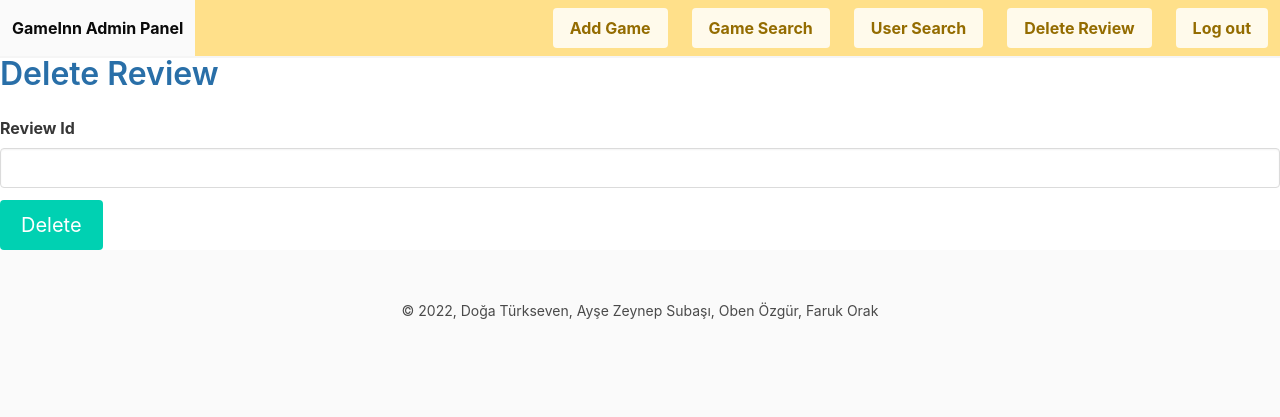
After one commit to GameInn36/admin-panel, a Flask app: page /delete_review in a window 1280 px wide. The commit adds this page. Shown: the top 417 px of the page. Run offline with Flask 2, Linux system fonts and the light colour scheme; a user stored in the database is signed in.

Commit message:
Add delete review to admin panel

```diff
--- a/app.py
+++ b/app.py
@@ -25,6 +25,7 @@ def create_app():
     app.add_url_rule("/add_game", view_func=views.add_game_new_page, methods=["GET", "POST"])
     app.add_url_rule("/delete_game/<string:id>", view_func=views.delete_game_page)
     app.add_url_rule("/delete_user/<string:id>", view_func=views.delete_user_page)
+    app.add_url_rule("/delete_review", view_func=views.delete_review, methods=["GET", "POST"])
     app.add_url_rule("/logout", view_func=views.logout_page)
 
     lm.init_app(app)
--- a/poster.py
+++ b/poster.py
@@ -51,6 +51,11 @@ class Poster:
         response = requests.delete(url)
         return
 
+    def delete_review(self, review_id):
+        url="https://review-service-ixdm6djuha-uc.a.run.app/review/{}".format(review_id)
+        response = requests.delete(url)
+        return
+
     def delete_user(self, game_id):
         #url="https://game-service-ixdm6djuha-uc.a.run.app/game/{}".format(game_id)
         #response = requests.delete(url)
--- /dev/null
+++ b/templates/delete_review.html
@@ -0,0 +1,21 @@
+{% extends "layout.html" %}
+{% block title %}Add Movie{% endblock %}
+{% block content %}
+    <h1 class="title  has-text-info-dark">Delete Review</h1>
+
+    <form action="" method="post" name="delete_review" enctype="multipart/form-data">
+      <div class="field">
+        <label for="review_id" class="label">Review Id</label>
+        <div class="control">
+          <input type="text" name="review_id" class="input" required="required"/>
+        </div>
+      </div>
+
+
+
+
+      <input type=submit class="button is-primary is-medium" value=Delete>
+
+
+    </form>
+{% endblock %}
--- a/templates/layout.html
+++ b/templates/layout.html
@@ -38,6 +38,12 @@
                 <div class="navbar-item">
                     <a class="button is-warning is-light" href="{{ url_for('user_search') }}">
                         <strong>User Search</strong>
+                    </a>
+                </div>
+
+                <div class="navbar-item">
+                    <a class="button is-warning is-light" href="{{ url_for('delete_review') }}">
+                        <strong>Delete Review</strong>
                     </a>
                 </div>
 
--- a/views.py
+++ b/views.py
@@ -50,6 +50,28 @@ def delete_profile_page():
     db.delete_user(username)
 
     return redirect(url_for("home_page"))
+
+@login_required
+def delete_review():
+        p = current_app.config["p"]
+        if request.method == "GET":
+            values = {"title": "o", "year": "12", "avg_vote": "5"}
+            return render_template(
+                "delete_review.html",
+                values=values,
+            )
+        else:
+            dict_object = {}
+            review_id = request.form["review_id"]
+            #print(json_object)
+            p.delete_review(review_id)
+            #movie = Movie("", title, year, "", "", "", "", "", "Unknown", "", "", avg_vote, 0)
+            #db = current_app.config["db"]
+            #imdb_title_id = db.add_movie_new(movie)
+            return redirect(url_for("home_page"))
+            return render_template("movies_search.html")
+            return redirect(url_for("movie_new", imdb_id = imdb_title_id))
+
 
 @login_required
 def add_game_new_page():
```
